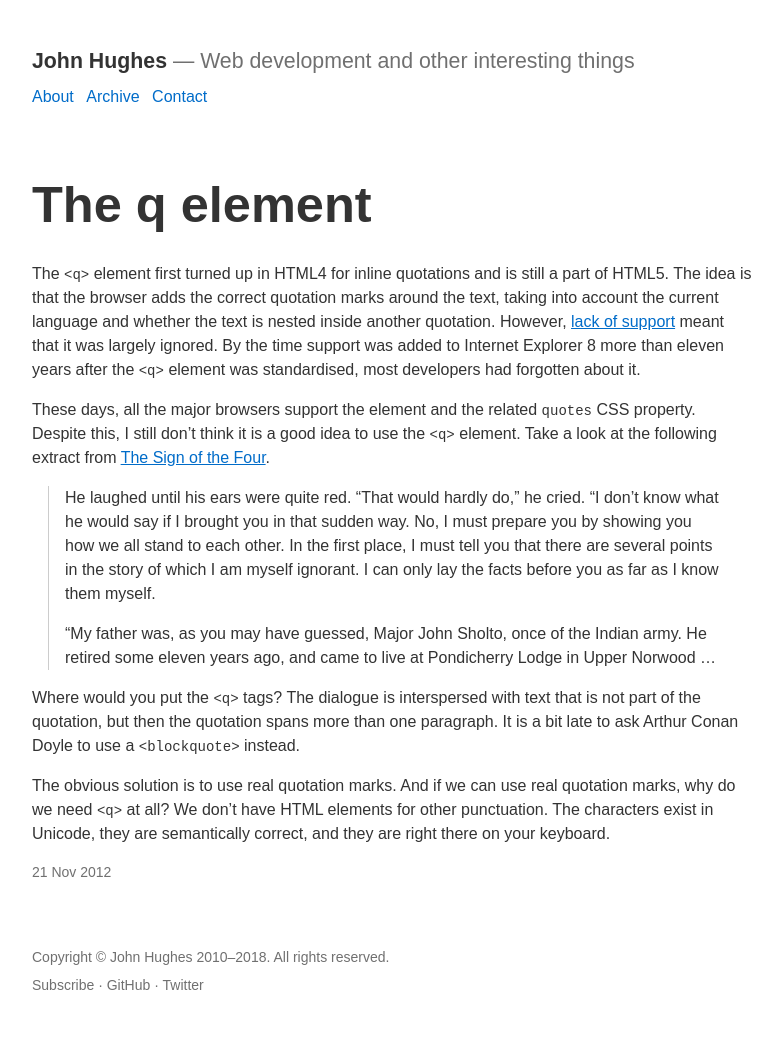
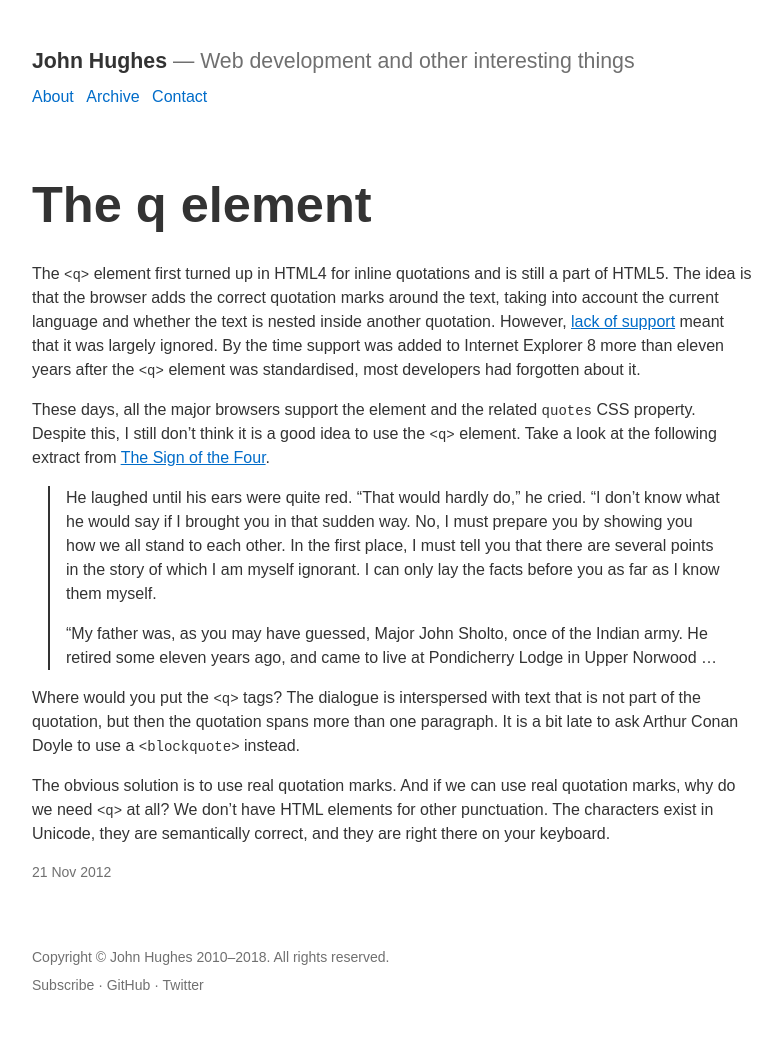
Before and after one commit to johnkhughes/john-hughes-web, a Jekyll site: the page built from _posts/2012-11-21-the-q-element.md, in a window 1280 px wide. Shown: the whole page, without its empty margins (248-1030 px from the left). Built offline with Jekyll 4.4.1, drawn with Linux system fonts in a browser that asks for light colours.

Commit message:
Tweak border styles

```diff
--- a/_sass/_colors.scss
+++ b/_sass/_colors.scss
@@ -2,5 +2,4 @@
 
 $text_color: #333;
 $text_color_alt: tint($text_color, 30%);
-$line_color: tint($text_color, 75%);
 $link_color: #006cc9;
--- a/_sass/_typography.scss
+++ b/_sass/_typography.scss
@@ -48,14 +48,17 @@
 }
 
 hr {
-    border-color: $line_color;
-    border-style: solid;
-    border-width: 1px 0 0 0;
+    border: {
+        color: $text_color;
+        style: solid;
+        width: 2px 0 0 0;
+    }
+
     margin: 2em 0;
 }
 
 blockquote {
-    border-left: 1px solid $line_color;
+    border-left: 2px solid $text_color;
     margin: 1em;
     padding: 0 1em;
 }
```
